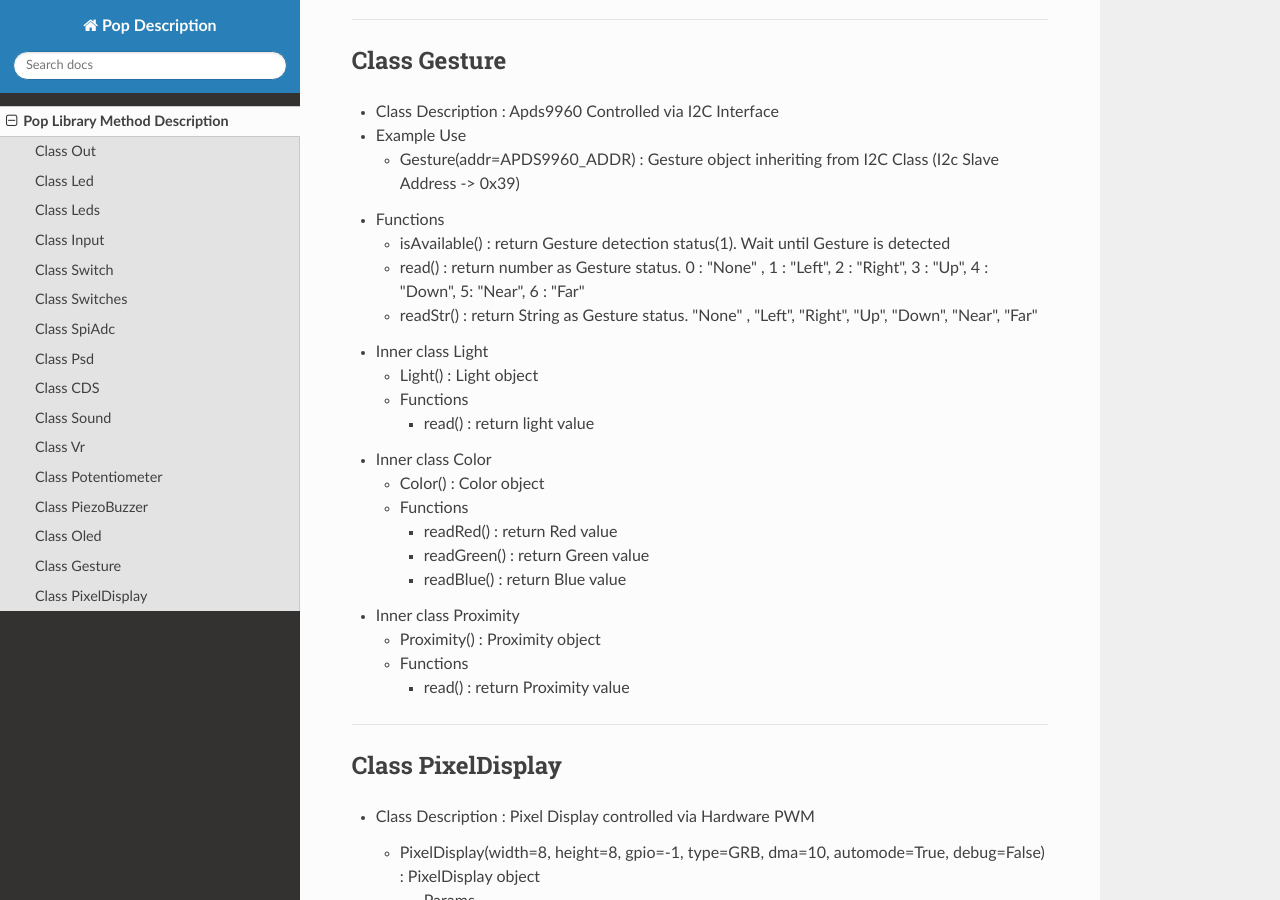
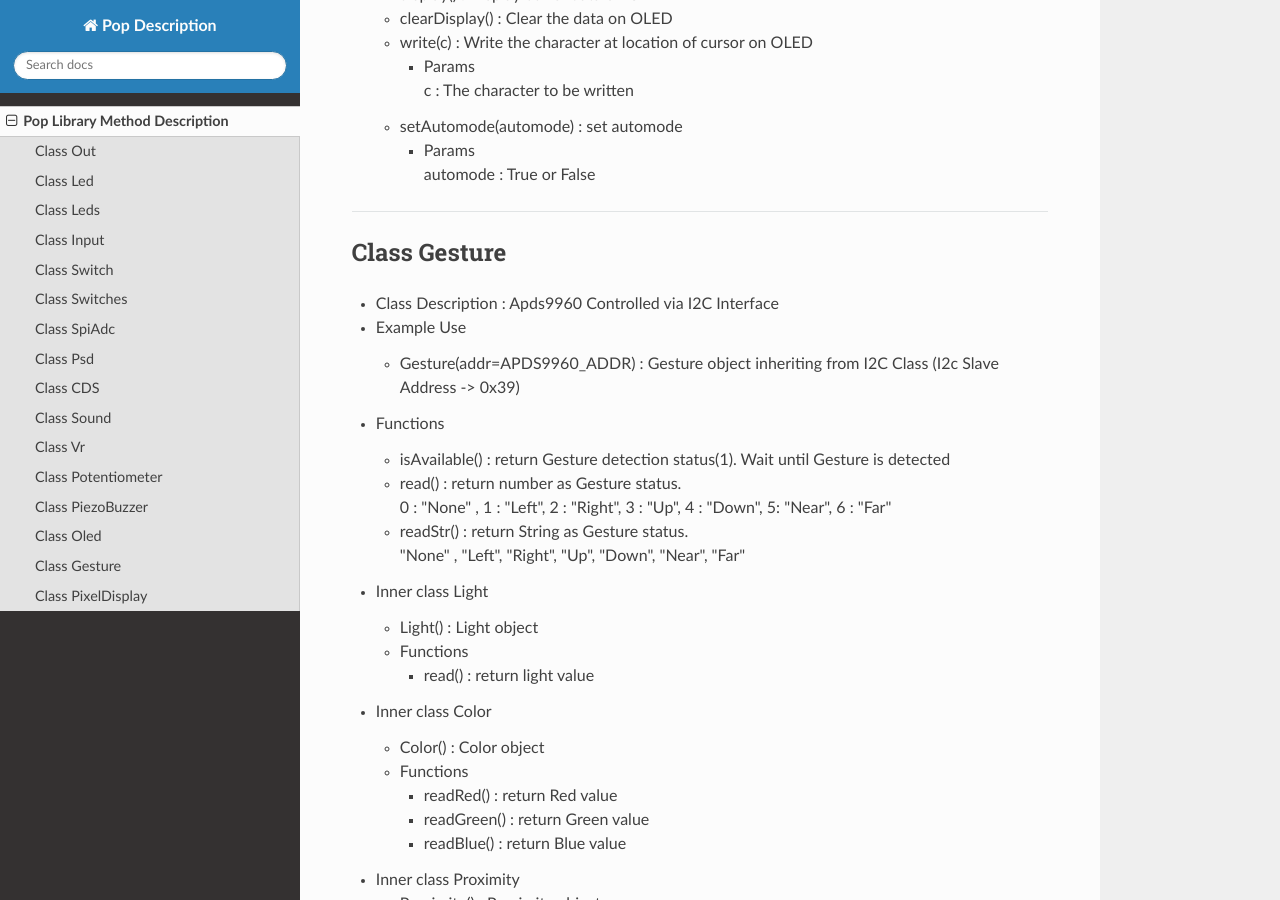
Before and after one commit to hbe-dev/pop_test_rtd, an MkDocs documentation site: the page built from docs/index.md, in a window 1280 px wide and 900 px high, scrolled down 10542 px. Built offline with MkDocs 1.6.1, drawn with Linux system fonts in a browser that asks for light colours; nearby versions of some CDN libraries; some of the changed text lies outside the part shown.

```diff
--- a/docs/index.md
+++ b/docs/index.md
@@ -75,12 +75,14 @@
 			device : SPI Interface Channel , Default 0 (in Raspberry Pi)
 			bus : Not Used..
 			speed : SPI Interface Clock Speed , Default 1000000(1MHz)
+
 * Defines
 	* TYPE_AVERAGE : Average data based on sampling count
 	* TYPE_NORMAL : Unaveraged raw data
-	* MODE_FULL : Call Callback function always*
+	* MODE_FULL : Call Callback function always
 	* MODE_INCLUSIVE : If data is in arange(max, min), call Callback function
 	* MODE_EXCLUSIVE : If data is over arange, call Callback function
+
 * Functions
 	* setChipSelect(cs) : Set SPI Chip Select PIN
 		* Params
@@ -124,6 +126,7 @@
 		* Params
 			val : ADC Raw Data
 			calibration : Calibration Value, Default 1.1
+
 ## Class CDS
 * Class Description : Light measurement using CDS sensor
 * Example Use
@@ -133,10 +136,11 @@
 			device : SPI Interface Channel , Default 0 (in Raspberry Pi)
 			bus : Not Used..
 			speed : SPI Interface Clock Speed , Default 1000000(1MHz)
+
 * Functions
 	* setCalibrationPseudoLx(func) : Set calibration function
 		* Params
-			func : Calibration function.*
+			func : Calibration function
 	* readAverage() : Read lux data from device and calibration function
 
 ##  Class Sound
@@ -184,6 +188,7 @@
 	* PiezoBuzzer(n) : PiezoBuzzer object inheriting from PopThread
 		* Params
 			n : GPIO Number Connected to the PiezoBuzzer defined board setting or Can setting manually
+
 * Functions
 	* setTempo(n) : Set tempo value
 		* Params
@@ -204,7 +209,6 @@
 
 <hr/>
 ##   Class Oled
-
 * Class Description : Oled Controlled vi I2C Interface
 * Example Use
 	* Oled( addr=OLED_ADDR, type=OLED_NONE_TYPE, automode=True) : Oled object inheriting from I2C Class (I2c Slave Address -> 0x3c). This function calls init(), clearDisplay()
@@ -212,11 +216,13 @@
 			addr : OLED I2C ADDR.default 0x3c
 			type : OLED Type. difined board config
 			automode : select automode. default True
+
 * Defines
 	* OLED_SSD1306_I2C_128x32 : OLED device type number, if model name is 'SSD1306', select this type
 	* OLED_SH1106_I2C_128x64 : OLED device type number, if model name is 'SSH1106', select this type
 	* BLACK : In OLED, you can use only 2 colors. One of them is black. Numeric value is 0
 	* WHITE : Another of them is white. Numeric value is 1
+
 * Functions
 	* init(type=OLED_SH1106_I2C_128x64) : Initialize OLED and set width/height of OLED. This function calls setTextSize(), setTextColor(), clearDisplay()
 		* Params
@@ -382,23 +388,28 @@
 * Class Description : Apds9960 Controlled via I2C Interface
 * Example Use
 	* Gesture(addr=APDS9960_ADDR) : Gesture object inheriting from I2C Class (I2c Slave Address -> 0x39)
+
 * Functions
 	* isAvailable() : return Gesture detection status(1). Wait until Gesture is detected
-	* read() : return number as Gesture status. 0 : "None" , 1 : "Left", 2 : "Right", 3 : "Up", 4 : "Down", 5: "Near", 6 : "Far"
-	* readStr() : return String as Gesture status. "None" , "Left", "Right", "Up", "Down", "Near", "Far"
+	* read() : return number as Gesture status.
+		0 : "None" , 1 : "Left", 2 : "Right", 3 : "Up", 4 : "Down", 5: "Near", 6 : "Far"
+	* readStr() : return String as Gesture status.
+		"None" , "Left", "Right", "Up", "Down", "Near", "Far"
+
 * Inner class Light
 	* Light() : Light object
-    * Functions
+	* Functions
 		* read() : return light value
+
 * Inner class Color
 	* Color() : Color object
-    * Functions
+	* Functions
 		* readRed() : return Red value
 		* readGreen() : return Green value
 		* readBlue() : return Blue value
 * Inner class Proximity
 	* Proximity() : Proximity object
-    * Functions
+	* Functions
 		* read() : return Proximity value
 
 <hr/>
```
Also changed, not shown: other parts of docs/index.md (+3 -3 lines).
